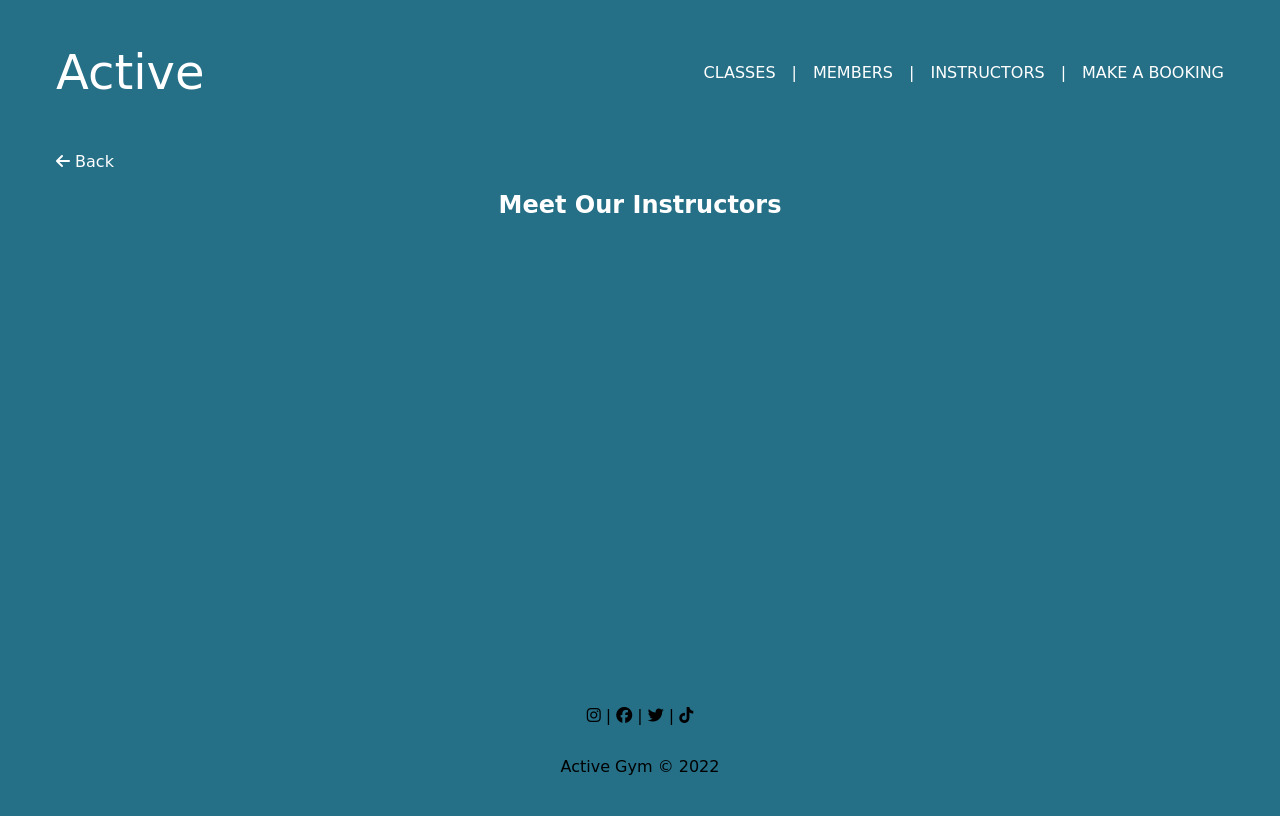
After one commit to HelenLangers/CC_Gym_App_Project, a Flask app: page /instructors in a window 1280 px wide. The commit adds this page. Run offline with Flask 2, Linux system fonts and the light colour scheme; data that the repository does not hold is empty; some libraries are stand-ins or nearby versions; some web fonts are replaced.

Commit message:
correct id error in repositories

```diff
--- a/app.py
+++ b/app.py
@@ -7,6 +7,7 @@ import repositories.instructor_repository as instructor_repository
 from controllers.lesson_controller import lessons_blueprint
 from controllers.member_controller import members_blueprint
 from controllers.booking_controller import bookings_blueprint
+from controllers.instructor_controller import instructor_blueprint
 
 
 app = Flask(__name__)
@@ -14,16 +15,18 @@ app = Flask(__name__)
 app.register_blueprint(lessons_blueprint)
 app.register_blueprint(members_blueprint)
 app.register_blueprint(bookings_blueprint)
+app.register_blueprint(instructor_blueprint)
 
 @app.route("/")
 def index():
     bookings_total = booking_repository.select_all_len()
     members_total = member_repository.select_all_len()
     lessons_total = lesson_repository.select_all_len()
+    instructor_total = instructor_repository.select_all_len()
     member_list = member_repository.select_all()
     lesson_list = lesson_repository.select_all()
     instructor_list = instructor_repository.select_all()
-    return render_template("index.html", bookings_total = bookings_total, members_total = members_total, lessons_total = lessons_total, member_list = member_list, lesson_list = lesson_list, instructor_list = instructor_list)
+    return render_template("index.html", bookings_total = bookings_total, members_total = members_total, lessons_total = lessons_total, instructor_total = instructor_total, member_list = member_list, lesson_list = lesson_list, instructor_list = instructor_list)
 
 if __name__ == "__main__":
     app.run(debug=True)
--- a/console.py
+++ b/console.py
@@ -13,7 +13,7 @@ member_repository.delete_all()
 lesson_repository.delete_all()
 booking_repository.delete_all()
 
-instructor1 = Instructor("Jim", "Cycling", "Legend has it Jim won the Tour de France three times, but got caught doping. You'll not find a record of it, but you'll not stop hearing about it. We're thrilled to have him leading our spin classes at Active Gym.")
+instructor1 = Instructor("Jim", "Cycling", "Legend has it, Jim won the Tour de France three times, but got caught doping. You'll not find a record of it, but you'll not stop hearing about it. We're thrilled to have him leading our spin classes at Active Gym.")
 instructor_repository.save(instructor1)
 instructor2 = Instructor("Clara", "Yoga", "Learning her craft in Bali then India, you're in great hands even if you're a total beginner to yoga.")
 instructor_repository.save(instructor2)
--- /dev/null
+++ b/controllers/instructor_controller.py
@@ -0,0 +1,11 @@
+from flask import Flask, render_template
+from flask import Blueprint
+import repositories.instructor_repository as instructor_repositories
+from models.instructor import Instructor
+
+instructor_blueprint = Blueprint("instructors", __name__)
+
+@instructor_blueprint.route("/instructors")
+def view_all_instructors():
+    instructors = instructor_repositories.select_all()
+    return render_template("/instructors/allinstructors.html", instructors = instructors)
--- a/repositories/booking_repository.py
+++ b/repositories/booking_repository.py
@@ -26,7 +26,7 @@ def select_all():
     sql = "SELECT * FROM bookings"
     results = run_sql(sql)
     for row in results:
-        booking = Booking(row['lesson_id'], row ['member_id'])
+        booking = Booking(row['lesson_id'], row ['member_id'], row['id'])
         bookings.append(booking)
     return bookings
 
@@ -45,6 +45,6 @@ def select_all_len():
     sql = "SELECT * FROM bookings"
     results = run_sql(sql)
     for row in results:
-        booking = Booking(row['lesson_id'], row ['member_id'])
+        booking = Booking(row['lesson_id'], row ['member_id'], row['id'])
         bookings.append(booking)
     return len(bookings)
--- a/repositories/instructor_repository.py
+++ b/repositories/instructor_repository.py
@@ -38,3 +38,13 @@ def delete(id):
 def delete_all():
     sql = "DELETE FROM instructors"
     run_sql(sql)
+
+def select_all_len():
+    instructors = []
+
+    sql = "SELECT * FROM instructors"
+    results = run_sql(sql)
+    for row in results:
+        instructor = Instructor(row['name'], row['speciality'], row['bio'], row['id'])
+        instructors.append(instructor)
+    return len(instructors)
--- a/repositories/lesson_repository.py
+++ b/repositories/lesson_repository.py
@@ -64,7 +64,7 @@ def select_all_len():
     sql = "SELECT * FROM lessons"
     results = run_sql(sql)
     for row in results:
-        lesson = Lesson(row['title'], row['date'], row['time'], row['duration'], row['instructor_id'], row['location'], row['capacity'], row['description'])
+        lesson = Lesson(row['title'], row['date'], row['time'], row['duration'], row['instructor_id'], row['location'], row['capacity'], row['description'], row['id'])
         lessons.append(lesson)
     return len(lessons)
 
--- a/repositories/member_repository.py
+++ b/repositories/member_repository.py
@@ -48,7 +48,7 @@ def list_lessons_member_is_signed_up_for(member):
     results = run_sql(sql, values)
 
     for row in results:
-        lesson = Lesson(row['title'], row['date'], row['time'], row['duration'], row['instructor_id'], row['location'], row['capacity'], row['description'])
+        lesson = Lesson(row['title'], row['date'], row['time'], row['duration'], row['instructor_id'], row['location'], row['capacity'], row['description'], row['id'])
         lessons.append(lesson)
     return lessons
 
--- a/templates/base.html
+++ b/templates/base.html
@@ -22,6 +22,8 @@
                 <li><span class="vertical-line">|</span></li>
                 <li><a href="/members">MEMBERS</a></li>
                 <li><span class="vertical-line">|</span></li>
+                <li><a href="/instructors">INSTRUCTORS</a></li>
+                <li><span class="vertical-line">|</span></li>
                 <li><a href="/bookings">MAKE A BOOKING</a></li>
             </ul>
         </nav>
--- a/templates/index.html
+++ b/templates/index.html
@@ -7,6 +7,7 @@
         <div class="dashboard">
             <h2>Admin Dashboard</h2>
             <p><a href="/members">Current Members</a>: {{ members_total }}</p>
+            <p><a href="/instructors">Current Instructors</a>: {{instructor_total }}</p>
             <p><a href="/classes">Upcoming Classes</a>: {{ lessons_total }}</p>
             <p><a href="/bookings">Total Bookings</a>: {{ bookings_total }}</p>
         </div>
--- /dev/null
+++ b/templates/instructors/allinstructors.html
@@ -0,0 +1,20 @@
+{% extends 'base.html' %}
+
+{% block content %}
+<section>
+    <div>
+        <p><a href="/" class="back-arrow"><i class="fa-solid fa-arrow-left"></i> Back</a></p>
+    </div>
+    <h2 class="lesson-heading">Meet Our Instructors</h2>
+</section>
+<section class="lesson-list">
+    {% for instructor in instructors %}
+        <div class="lesson-blocks">
+            <h3>{{ instructor.name }}</h3>
+            <p>Speciality: {{ instructor.speciality }}</p>
+            <p class="description">{{ instructor.bio }}</p>
+        </div>
+    {% endfor %}
+</section>
+
+{% endblock %}
```
